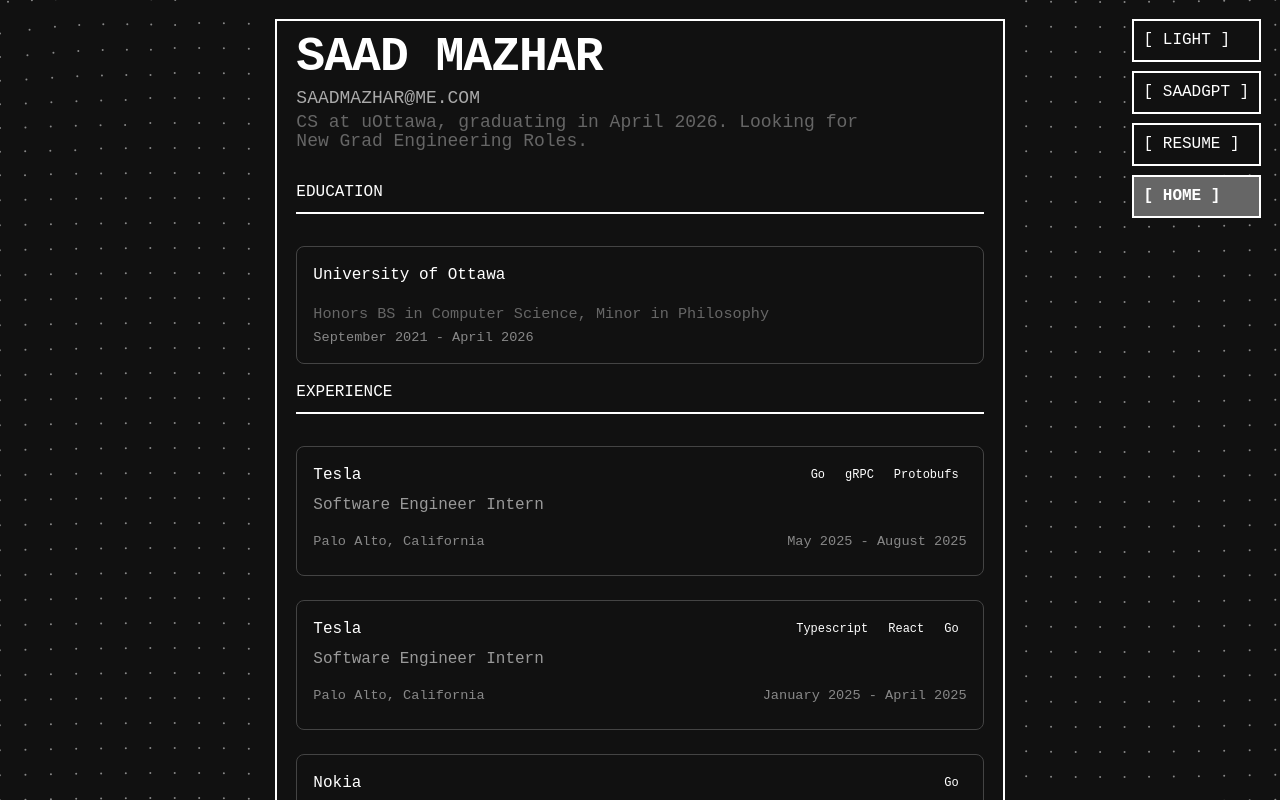
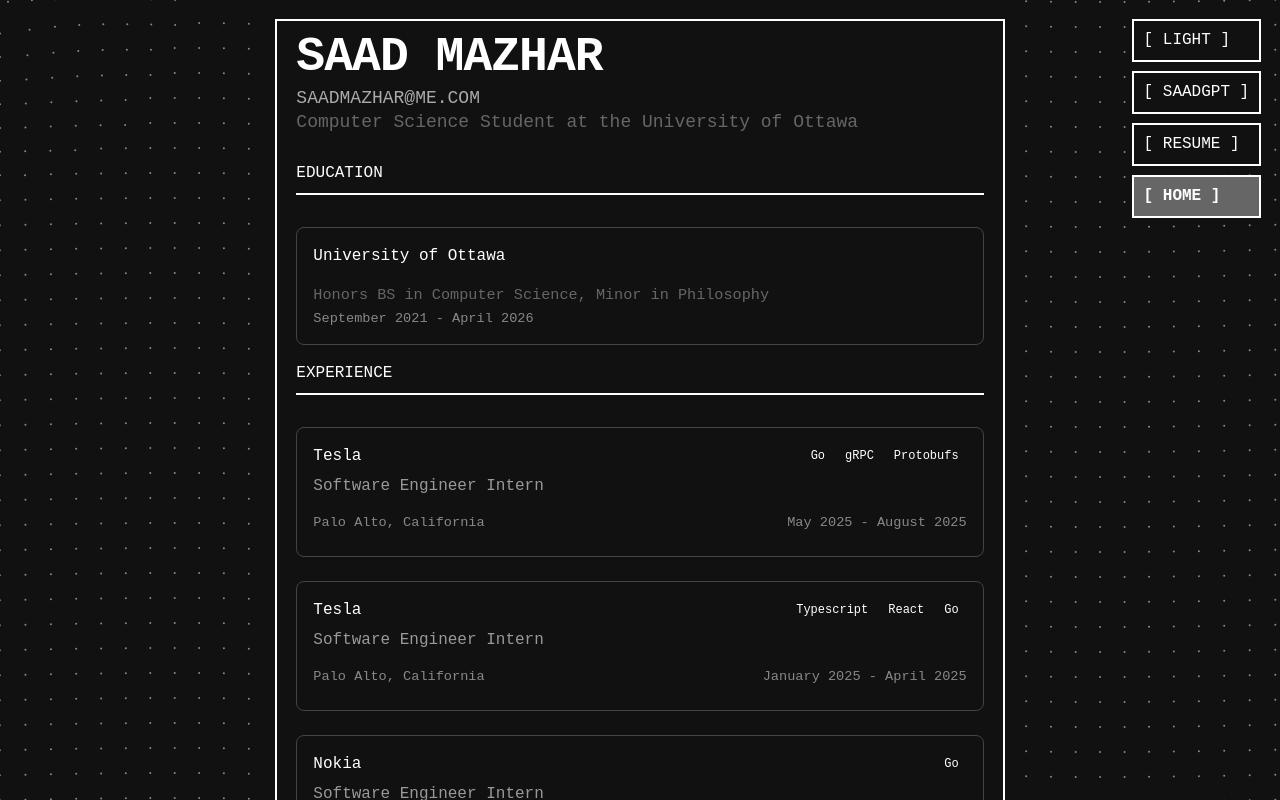
Before and after one commit to notsaad/site, a React (Create React App) app: page / in a window 1280 px wide. Shown: the top 800 px of the page. Built offline with nearby package versions, Linux system fonts and the light colour scheme; a web font is replaced by a local one.

Commit message:
employment
Signed-off-by: notsaad <saadmazharr@gmail.com>

```diff
--- a/src/App.tsx
+++ b/src/App.tsx
@@ -121,7 +121,7 @@
       <Header
         name="SAAD MAZHAR"
         email="saadmazhar@me.com"
-        bio="CS at uOttawa, graduating in April 2026. Looking for New Grad Engineering Roles."
+        bio="Computer Science Student at the University of Ottawa"
       />
       <Education education={education} />
       <Experience experiences={experiences} />
```
